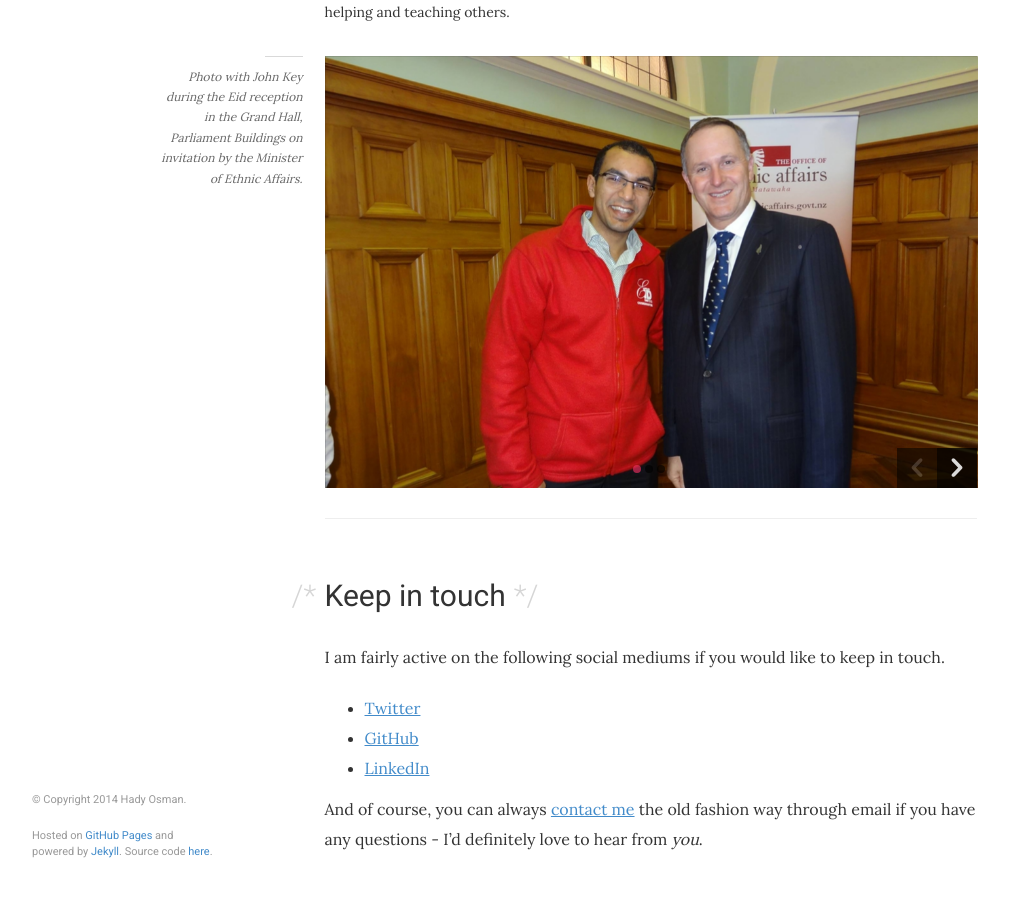
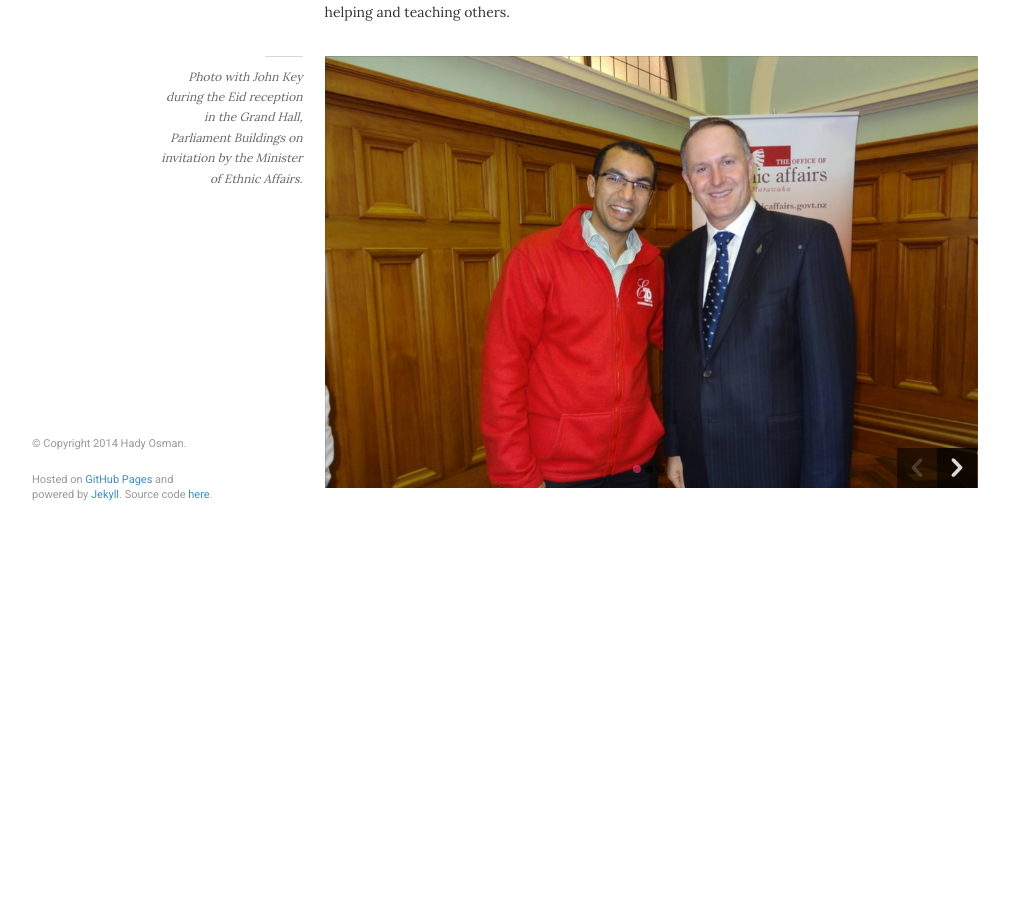
Before and after one commit to hadynz/hadynz.github.io, a Jekyll site: the page built from about.md, in a window 1280 px wide and 900 px high, scrolled down 4319 px. Shown: the top 897 px of the window, without its empty margins (38-1047 px from the left). Built offline with Jekyll 4.4.1, drawn with Linux system fonts in a browser that asks for light colours; some web fonts are replaced; comment, search, counter and statistics services are not loaded; after the commit the page ends 4862 px from its top, so only the background shows below that.

Commit message:
Add new contact page to blog

```diff
--- a/_data/navigation.yml
+++ b/_data/navigation.yml
@@ -8,7 +8,7 @@
   url: /speaking/
 
 - title: Contact
-  url: https://github.com/hadynz/hadynz.github.io/issues/new
+  url: /contact/
 
 - title: Contributors
   url: /contributors/
--- a/about.md
+++ b/about.md
@@ -86,15 +86,3 @@
 {: .small}
 
 {% include post/_image_photoset.html collection=site.data.photoset.community %}
-
----
-
-## Keep in touch
-I am fairly active on the following social mediums if you would like to keep in touch.
-
-* [Twitter](https://twitter.com/hadynz)
-* [GitHub](http://github.com/hadynz)
-* [LinkedIn](http://nz.linkedin.com/in/hadyosman/)
-
-And of course, you can always [contact me]({{ site.data.navigation[2].url }}) the old fashion way through email if
-you have any questions - I'd definitely love to hear from _you_.
```
Also changed, not shown: contact.md (added, +14 -0 lines).
